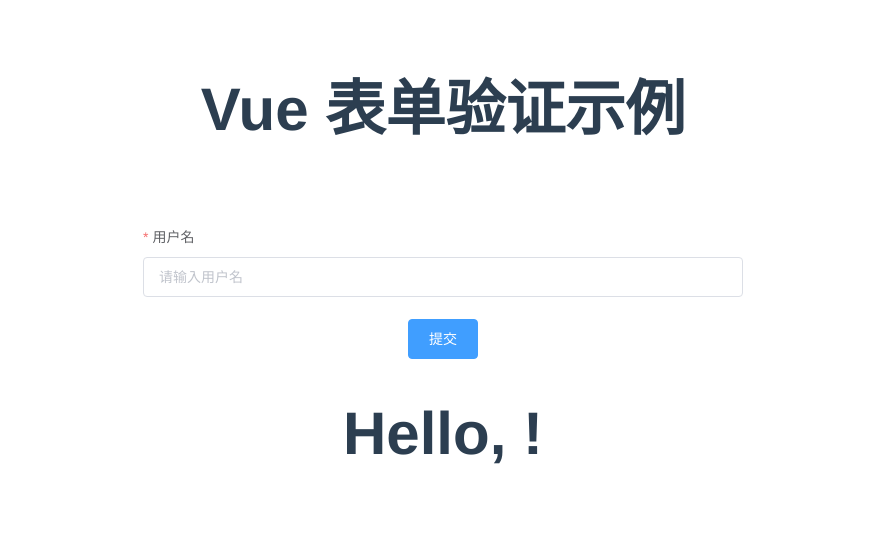
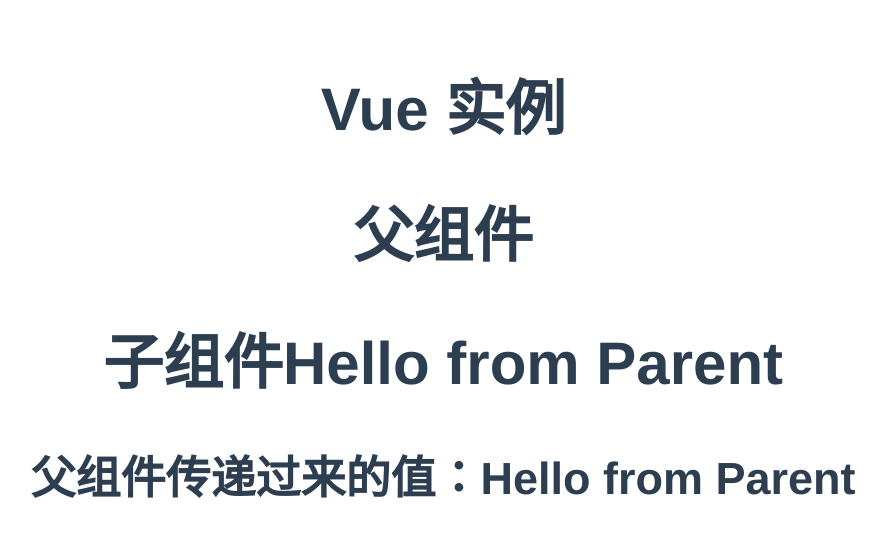
Before and after one commit to Carlmose/demo1, a Vue app: page / in a window 1280 px wide. Shown: the top 536 px of the page, without its empty margins (197-1083 px from the left). Built offline with nearby package versions, Linux system fonts and the light colour scheme.

Commit message:
learn props

```diff
--- a/src/App.vue
+++ b/src/App.vue
@@ -1,17 +1,21 @@
 <template>
   <div id="app">
-    <h1>Vue 表单验证示例</h1>
-    <FormExample />
+    <h1>Vue 实例</h1>
+    <FatherVue />
   </div>
 </template>
 
 <script>
-import FormExample from './components/FormExample.vue';
+
+// import LearnComponents from './components/LearnComponents.vue';
+import FatherVue from './components/LearnProps/FatherVue.vue'
+// import TableExample from './components/TableExample.vue';
+// import FormExample from './components/FormExample.vue';
 
 export default {
   name: 'App',
   components: {
-    FormExample
+    FatherVue
   }
 };
 </script>
--- /dev/null
+++ b/src/components/LearnComponents.vue
@@ -0,0 +1,14 @@
+<template>
+    <button v-on:click="count++">{{ title }} You click me {{ count }} times</button>
+</template>
+<script>
+export default {
+    name: "LearnComponents",
+    props: ["title"],
+    data() {
+        return {
+            count: 0
+        };
+    },
+}
+</script>
--- /dev/null
+++ b/src/components/LearnProps/FatherVue.vue
@@ -0,0 +1,20 @@
+<!-- 通过 Prop 向子组件传递数据 -->
+<template>
+    <div>
+        <h1>父组件</h1>
+        <SonVue :msg="message"></SonVue>
+    </div>
+</template>
+<script>
+import SonVue from './SonVue.vue';
+export default {
+    components: {
+        SonVue,
+    },
+    data() {
+        return {
+            message: 'Hello from Parent'  // 父组件的数据
+        };
+    },
+}
+</script>
--- /dev/null
+++ b/src/components/LearnProps/SonVue.vue
@@ -0,0 +1,11 @@
+<template>
+    <div>
+        <h1>子组件{{ msg }}</h1>
+        <h2>父组件传递过来的值：{{ msg }}</h2>
+    </div>
+</template>
+<script>
+export default {
+    props: ['msg']
+}
+</script>
--- /dev/null
+++ b/src/components/TableExample.vue
@@ -0,0 +1,37 @@
+<template>
+    <el-table :data="tableData" style="width: 100%">
+        <el-table-column prop="date" label="日期" width="180">
+        </el-table-column>
+        <el-table-column prop="name" label="姓名" width="180">
+        </el-table-column>
+        <el-table-column prop="address" label="地址">
+        </el-table-column>
+    </el-table>
+</template>
+
+<script>
+export default {
+    name: 'TableExample',
+    data() {
+        return {
+            tableData: [{
+                date: '2016-05-02',
+                name: '王小虎',
+                address: '上海市普陀区金沙江路 1518 弄'
+            }, {
+                date: '2016-05-04',
+                name: '王小虎',
+                address: '上海市普陀区金沙江路 1517 弄'
+            }, {
+                date: '2016-05-01',
+                name: '王小虎',
+                address: '上海市普陀区金沙江路 1519 弄'
+            }, {
+                date: '2016-05-03',
+                name: '王小虎',
+                address: '上海市普陀区金沙江路 1516 弄'
+            }]
+        }
+    }
+}
+</script>
--- a/src/main.js
+++ b/src/main.js
@@ -1,11 +1,19 @@
+// 引入Vue.js库
 import Vue from 'vue';
+// 引入element-ui组件库
+import ElementUI from 'element-ui';
+// 引入element-ui的css样式
+import 'element-ui/lib/theme-chalk/index.css';
+// 根组件
 import App from './App.vue';
 
-// 引入 Element UI 样式和组件
-import 'element-ui/lib/theme-chalk/index.css';
+//关闭生产环境下的提示信息，通常用在生产环境中以避免在控制台打印出不必要的警告。
+Vue.config.productionTip = false;
+//全局注册Element UI组件库
+Vue.use(ElementUI);
 
-Vue.config.productionTip = false;
-
+//创建Vue实例
 new Vue({
-  render: h => h(App),
-}).$mount('#app');
+  el: '#app',
+  render: h => h(App)
+});
```
